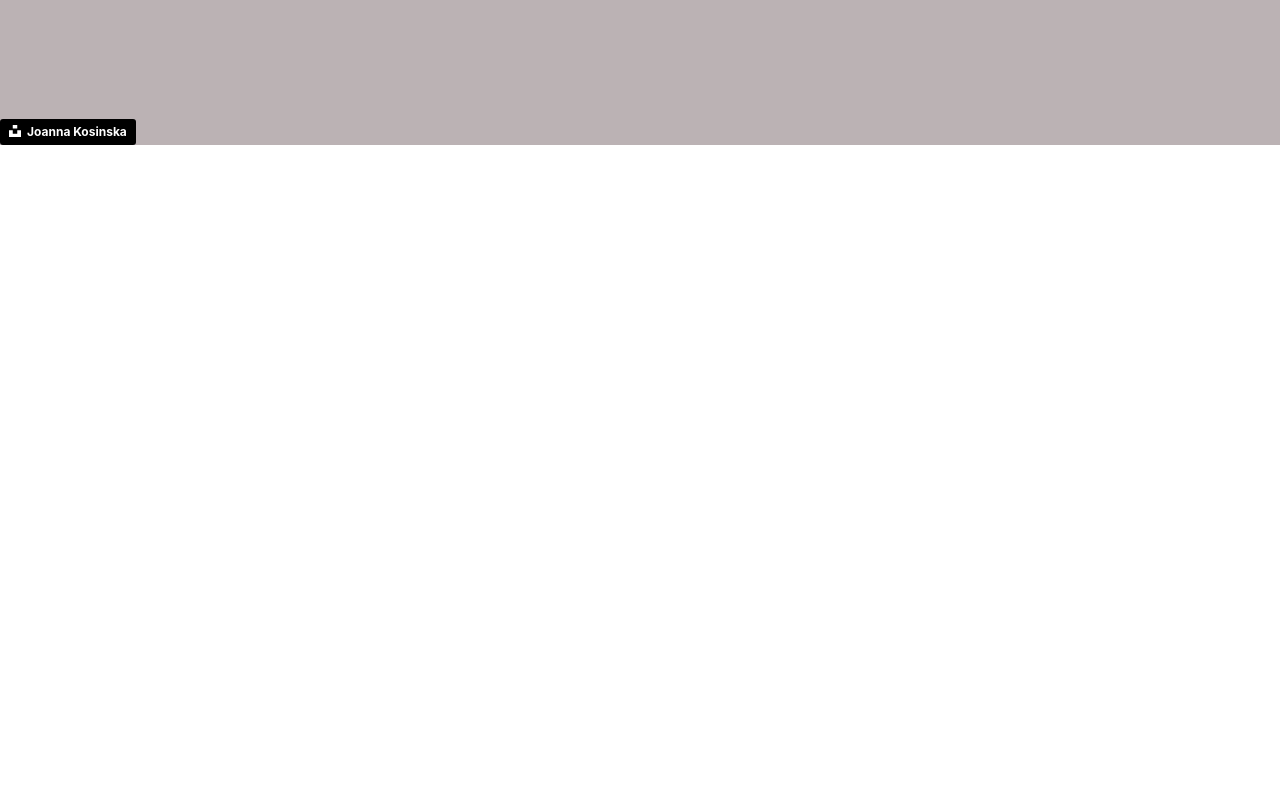
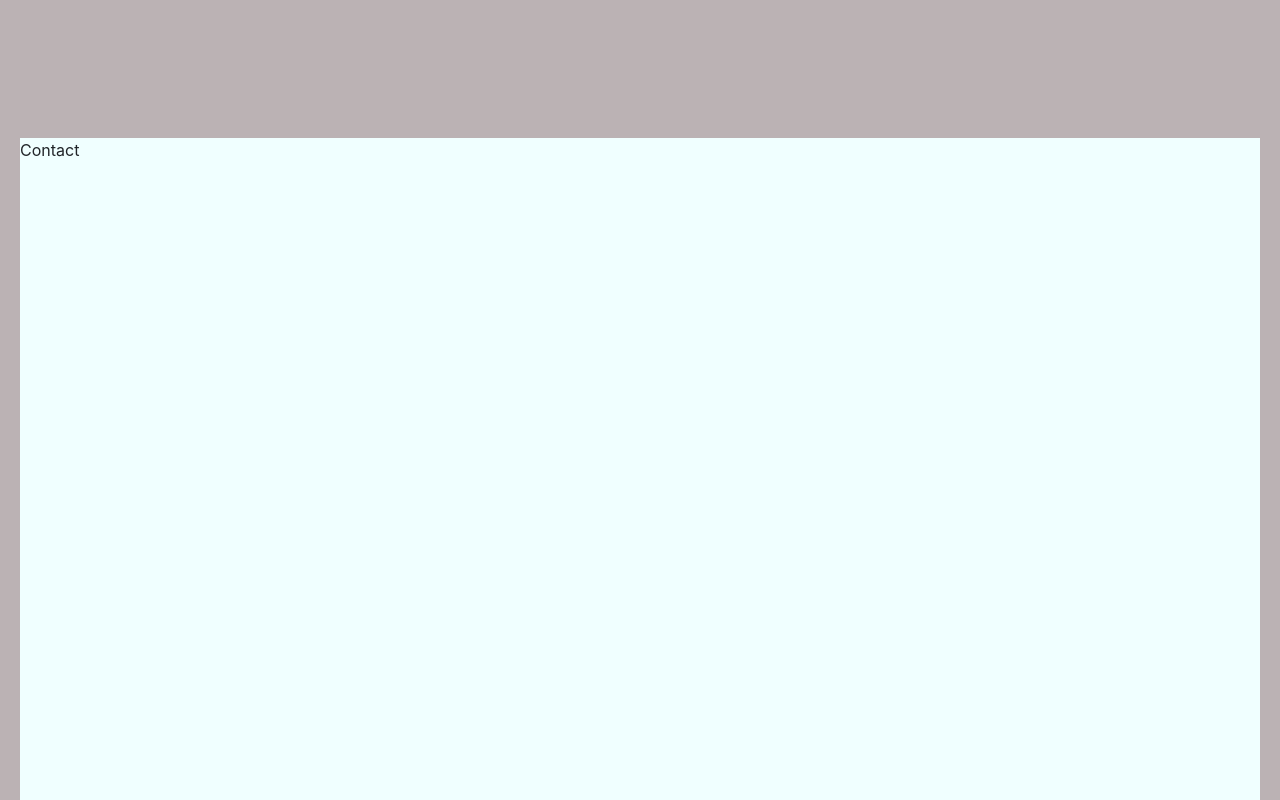
Before and after one commit to dvadz/portfolio, a React (Create React App) app: page / in a window 1280 px wide. Shown: the part 1520-2320 px from the top of the page. Before the commit the page ends 1665 px from the top, so only its background shows below. Built offline with nearby package versions, Linux system fonts and the light colour scheme.

Commit message:
added a new Contact component

```diff
--- a/src/components/App.js
+++ b/src/components/App.js
@@ -4,6 +4,7 @@ import Home from "./Home";
 import Navbar from "./Navbar";
 import Portfolio from "./Portfolio";
 import projects from "./projects";
+import Contact from "./Contact";
 import Footer from "./Footer";
 
 class App extends React.Component {
@@ -20,6 +21,7 @@ class App extends React.Component {
         <Navbar></Navbar>
         <Home name={this.state.name} description={this.state.description}></Home>
         <Portfolio projects={this.state.projects}></Portfolio>
+        <Contact></Contact>
         <Footer></Footer>
       </div>
     );
--- /dev/null
+++ b/src/components/Contact.css
@@ -0,0 +1,5 @@
+.contact {
+  height: 100vh;
+  margin: 20px;
+  background-color: azure;
+}
--- /dev/null
+++ b/src/components/Contact.js
@@ -0,0 +1,8 @@
+import React from "react";
+import "./Contact.css";
+
+const Contact = () => {
+  return <div className='contact'>Contact</div>;
+};
+
+export default Contact;
```
